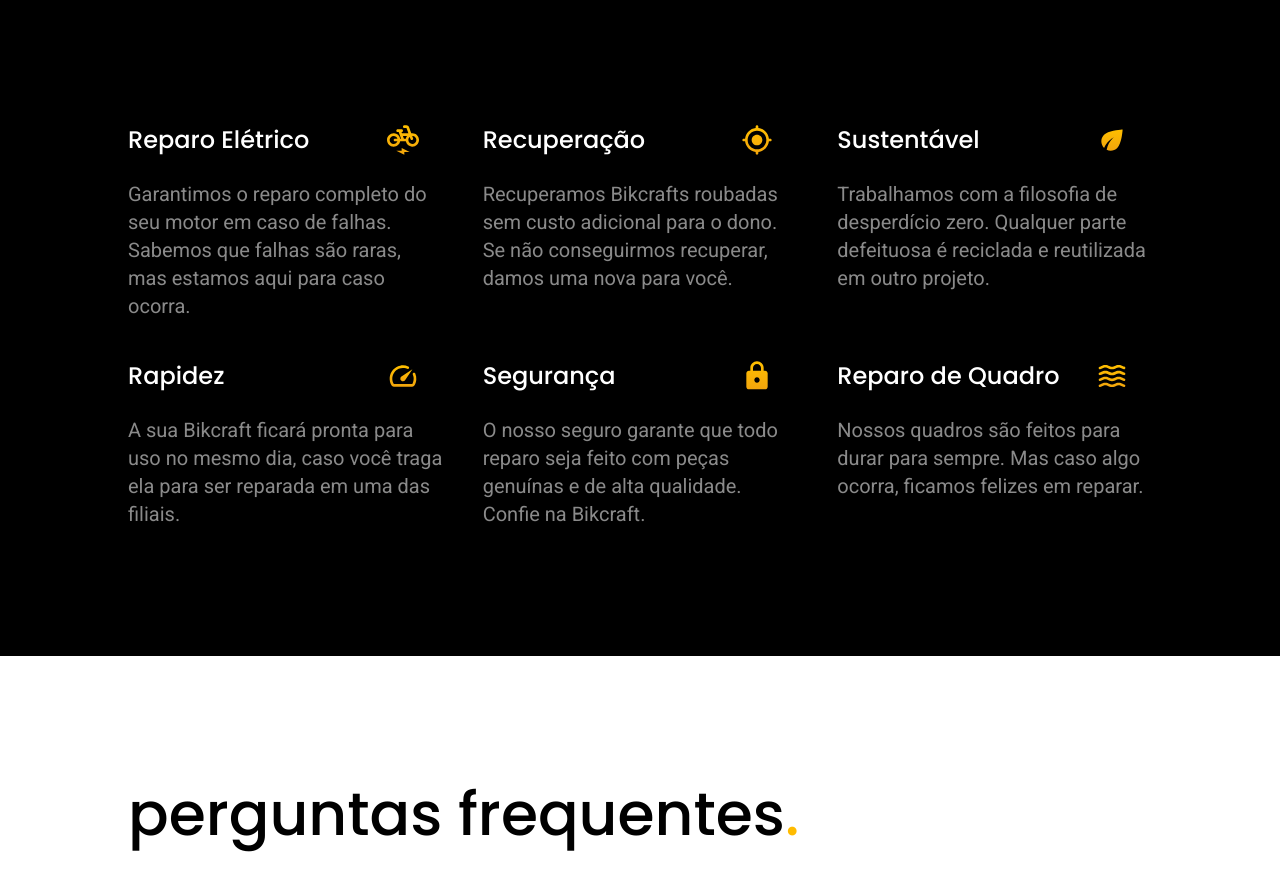
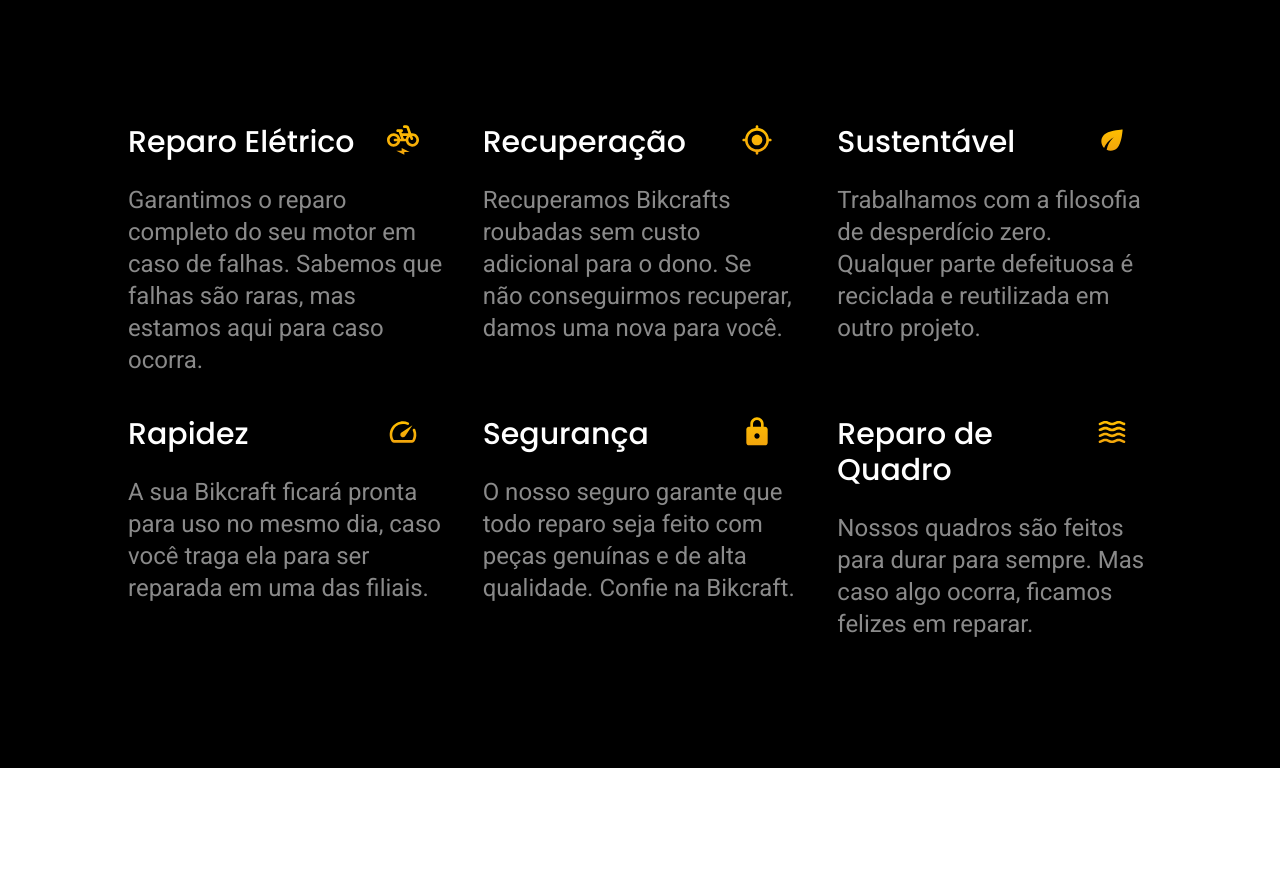
Before and after one commit to gabrielalencardearaujo/Projeto_Bikecraft, a website: page src/html/seguros.html in a window 1280 px wide. Shown: the part 1640-2521 px from the top of the page. Drawn offline with Linux system fonts and the light colour scheme; a web font is replaced by a local one.

Commit message:
update page seguros

```diff
--- a/src/html/seguros.html
+++ b/src/html/seguros.html
@@ -86,55 +86,55 @@
 
     <div>
       <div class="flex items-start">
-        <h3 class="font-poppins text-2xl text-cinza-1 font-medium inline-block me-auto mb-6">Reparo Elétrico</h3>
+        <h3 class="font-poppins text-3xl text-cinza-1 font-medium inline-block me-auto mb-6">Reparo Elétrico</h3>
         <img class="inline-block w-8 me-6" src="../icons/eletrica 1.svg" alt="svg bike eletrica">
       </div>
-      <p class="font-roboto text-xl text-cinza-6 ">Garantimos o reparo completo do seu motor em caso de falhas. Sabemos que falhas são raras, mas estamos aqui para caso ocorra.
+      <p class="font-roboto text-2xl text-cinza-6 ">Garantimos o reparo completo do seu motor em caso de falhas. Sabemos que falhas são raras, mas estamos aqui para caso ocorra.
       </p>
     </div>
 
     <div>
       <div class="flex items-start">
-        <h3 class="font-poppins text-2xl text-cinza-1 font-medium inline-block me-auto mb-6">Recuperação</h3>
+        <h3 class="font-poppins text-3xl text-cinza-1 font-medium inline-block me-auto mb-6">Recuperação</h3>
         <img class="inline-block w-8 me-6" src="../icons/rastreador 1.svg" alt="svg simbolo rastreador">
       </div>
-      <p class="font-roboto text-xl text-cinza-6 ">Recuperamos Bikcrafts roubadas sem custo adicional para o dono. Se não conseguirmos recuperar, damos uma nova para você.
+      <p class="font-roboto text-2xl text-cinza-6 ">Recuperamos Bikcrafts roubadas sem custo adicional para o dono. Se não conseguirmos recuperar, damos uma nova para você.
       </p>
     </div>
 
     <div>
       <div class="flex items-start">
-        <h3 class="font-poppins text-2xl text-cinza-1 font-medium inline-block me-auto mb-6">Sustentável</h3>
+        <h3 class="font-poppins text-3xl text-cinza-1 font-medium inline-block me-auto mb-6">Sustentável</h3>
         <img class="inline-block w-8 me-6" src="../icons/sustentavel 1.svg" alt="svg simbolo sustentabilidade">
       </div>
-      <p class="font-roboto text-xl text-cinza-6 ">Trabalhamos com a filosofia de desperdício zero. Qualquer parte defeituosa é reciclada e reutilizada em outro projeto.
+      <p class="font-roboto text-2xl text-cinza-6 ">Trabalhamos com a filosofia de desperdício zero. Qualquer parte defeituosa é reciclada e reutilizada em outro projeto.
       </p>
     </div>
 
     <div>
       <div class="flex items-start">
-        <h3 class="font-poppins text-2xl text-cinza-1 font-medium inline-block me-auto mb-6">Rapidez</h3>
+        <h3 class="font-poppins text-3xl text-cinza-1 font-medium inline-block me-auto mb-6">Rapidez</h3>
         <img class="inline-block w-8 me-6" src="../icons/velocidade 1.svg" alt="svg simbolo velocimetro">
       </div>
-      <p class="font-roboto text-xl text-cinza-6 ">A sua Bikcraft ficará pronta para uso no mesmo dia, caso você traga ela para ser reparada em uma das filiais.
+      <p class="font-roboto text-2xl text-cinza-6 ">A sua Bikcraft ficará pronta para uso no mesmo dia, caso você traga ela para ser reparada em uma das filiais.
       </p>
     </div>
 
     <div>
       <div class="flex items-start">
-        <h3 class="font-poppins text-2xl text-cinza-1 font-medium inline-block me-auto mb-6">Segurança</h3>
+        <h3 class="font-poppins text-3xl text-cinza-1 font-medium inline-block me-auto mb-6">Segurança</h3>
         <img class="inline-block w-8 me-6" src="../icons/seguro 1.svg" alt="svg simbolo cadeado">
       </div>
-      <p class="font-roboto text-xl text-cinza-6 ">O nosso seguro garante que todo reparo seja feito com peças genuínas e de alta qualidade. Confie na Bikcraft.
+      <p class="font-roboto text-2xl text-cinza-6 ">O nosso seguro garante que todo reparo seja feito com peças genuínas e de alta qualidade. Confie na Bikcraft.
       </p>
     </div>
 
     <div>
       <div class="flex items-start">
-        <h3 class="font-poppins text-2xl text-cinza-1 font-medium inline-block me-auto mb-6">Reparo de Quadro</h3>
+        <h3 class="font-poppins text-3xl text-cinza-1 font-medium inline-block me-auto mb-6">Reparo de Quadro</h3>
         <img class="inline-block w-8 me-6" src="../icons/carbono 1.svg" alt="svg fibra de carbono">
       </div>
-      <p class="font-roboto text-xl text-cinza-6 ">Nossos quadros são feitos para durar para sempre. Mas caso algo ocorra, ficamos felizes em reparar.
+      <p class="font-roboto text-2xl text-cinza-6 ">Nossos quadros são feitos para durar para sempre. Mas caso algo ocorra, ficamos felizes em reparar.
       </p>
     </div>
   </section>
```
